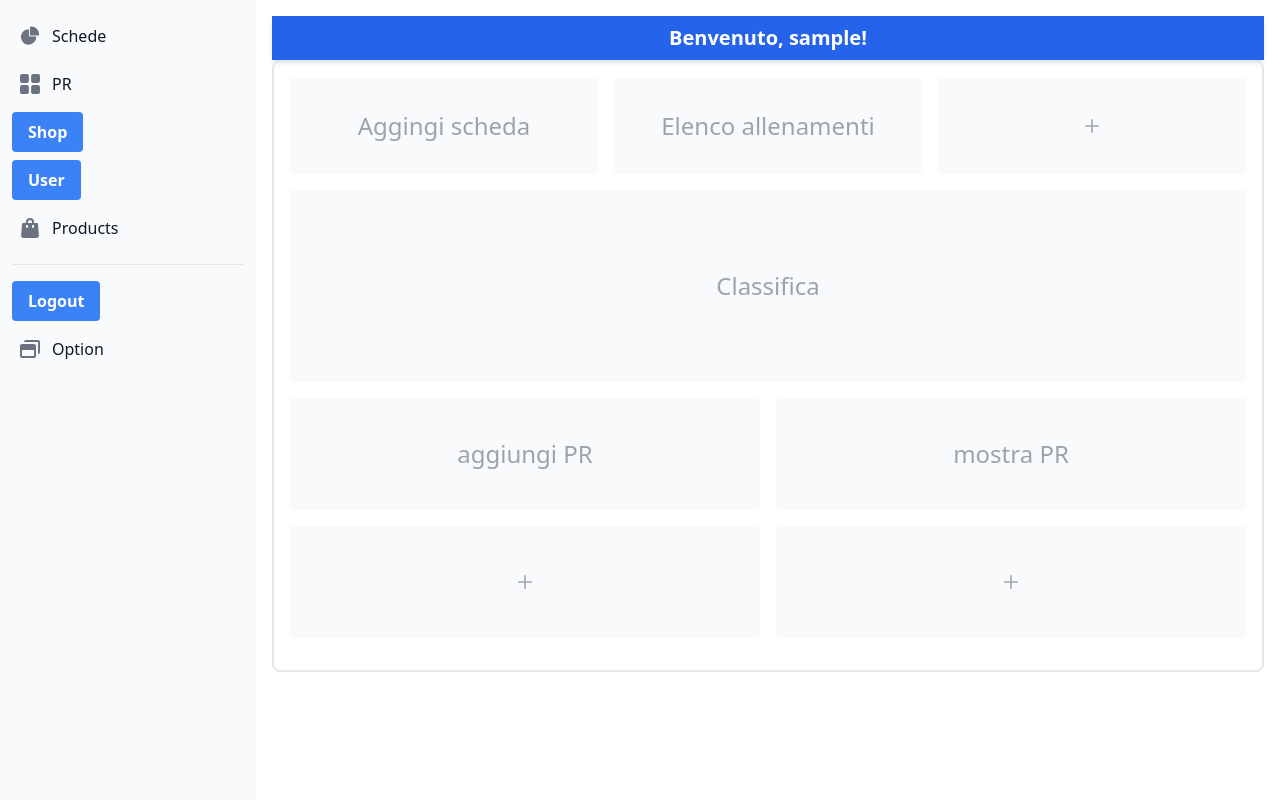
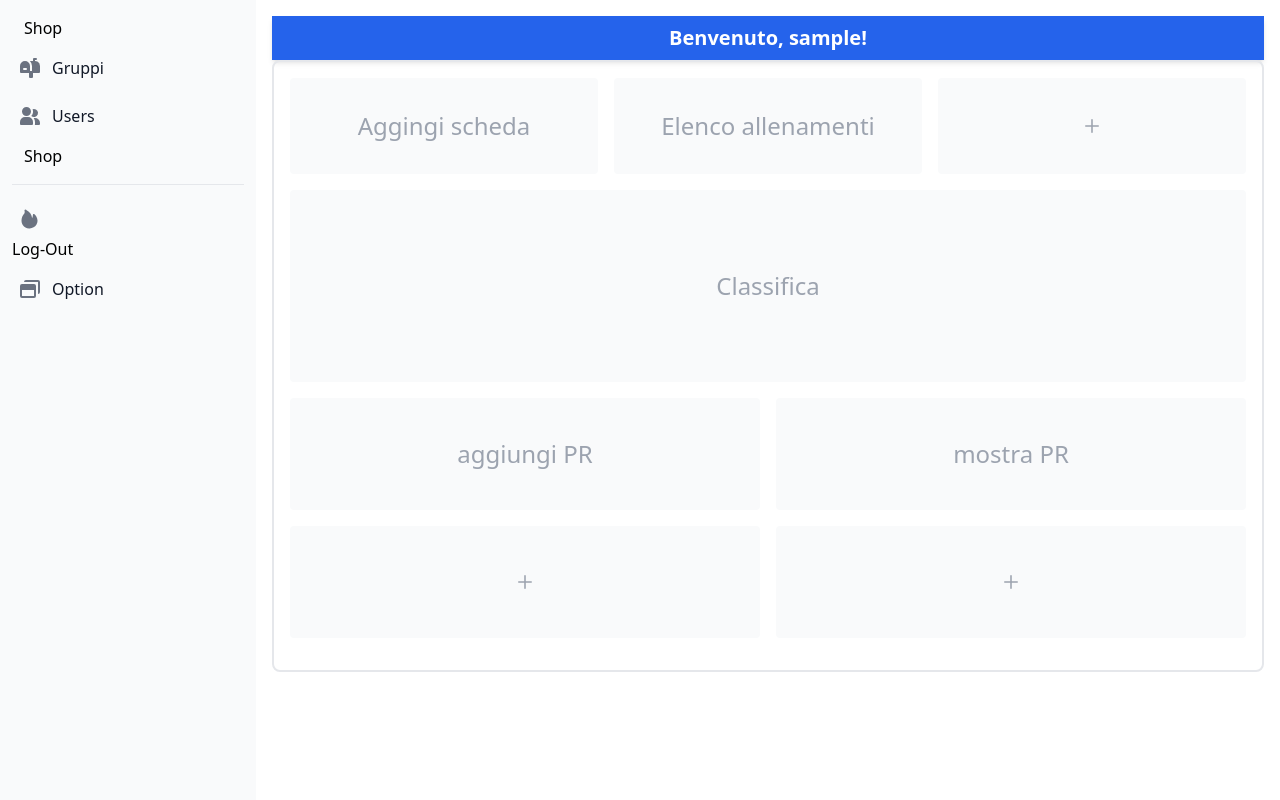
Before and after one commit to SarnicoMarco/SIto_fitness, a Flask app: page /home in a window 1280 px wide. Run offline with Flask 3, Linux system fonts and the light colour scheme; a user stored in the database is signed in; some libraries are stand-ins or nearby versions.

Commit message:
aggiunta prodotti shop

```diff
--- a/main.py
+++ b/main.py
@@ -299,5 +299,20 @@ def utente():
     # Renderizza la pagina HTML con i dati dell'utente e dell'account
     return render_template('utente.html', utente=utente, account=account)
 
+
+def get_prodotti():
+    conn = sq.connect('db.sqlite3')
+    cursor = conn.cursor()
+    cursor.execute("SELECT * FROM Prodotto")
+    prodotti = cursor.fetchall()
+    conn.close()
+    return prodotti
+
+@app.route('/shop')
+def shop():
+    prodotti = get_prodotti()
+    return render_template('shop.html', prodotti=prodotti)
+
+
 if __name__ == '__main__':
     app.run(debug=True)
--- a/templates/home.html
+++ b/templates/home.html
@@ -21,46 +21,36 @@
     <div class="h-full px-3 py-4 overflow-y-auto bg-gray-50 dark:bg-gray-800">
        <ul class="space-y-2 font-medium">
           <li>
+            <span class="ms-3"><a href="/shop">Shop</a></span>
+          </li>
+          <li>
              <a href="#" class="flex items-center p-2 text-gray-900 rounded-lg dark:text-white hover:bg-gray-100 dark:hover:bg-gray-700 group">
-                <svg class="w-5 h-5 text-gray-500 transition duration-75 dark:text-gray-400 group-hover:text-gray-900 dark:group-hover:text-white" aria-hidden="true" xmlns="http://www.w3.org/2000/svg" fill="currentColor" viewBox="0 0 22 21">
-                   <path d="M16.975 11H10V4.025a1 1 0 0 0-1.066-.998 8.5 8.5 0 1 0 9.039 9.039.999.999 0 0 0-1-1.066h.002Z"/>
-                   <path d="M12.5 0c-.157 0-.311.01-.565.027A1 1 0 0 0 11 1.02V10h8.975a1 1 0 0 0 1-.935c.013-.188.028-.374.028-.565A8.51 8.51 0 0 0 12.5 0Z"/>
+                <svg class="flex-shrink-0 w-5 h-5 text-gray-500 transition duration-75 dark:text-gray-400 group-hover:text-gray-900 dark:group-hover:text-white" aria-hidden="true" xmlns="http://www.w3.org/2000/svg" fill="currentColor" viewBox="0 0 20 20">
+                   <path d="m17.418 3.623-.018-.008a6.713 6.713 0 0 0-2.4-.569V2h1a1 1 0 1 0 0-2h-2a1 1 0 0 0-1 1v2H9.89A6.977 6.977 0 0 1 12 8v5h-2V8A5 5 0 1 0 0 8v6a1 1 0 0 0 1 1h8v4a1 1 0 0 0 1 1h2a1 1 0 0 0 1-1v-4h6a1 1 0 0 0 1-1V8a5 5 0 0 0-2.582-4.377ZM6 12H4a1 1 0 0 1 0-2h2a1 1 0 0 1 0 2Z"/>
                 </svg>
-                <span class="ms-3">Schede</span>
+                <span class="flex-1 ms-3 whitespace-nowrap">Gruppi</span>
              </a>
           </li>
           <li>
              <a href="#" class="flex items-center p-2 text-gray-900 rounded-lg dark:text-white hover:bg-gray-100 dark:hover:bg-gray-700 group">
-                <svg class="flex-shrink-0 w-5 h-5 text-gray-500 transition duration-75 dark:text-gray-400 group-hover:text-gray-900 dark:group-hover:text-white" aria-hidden="true" xmlns="http://www.w3.org/2000/svg" fill="currentColor" viewBox="0 0 18 18">
-                   <path d="M6.143 0H1.857A1.857 1.857 0 0 0 0 1.857v4.286C0 7.169.831 8 1.857 8h4.286A1.857 1.857 0 0 0 8 6.143V1.857A1.857 1.857 0 0 0 6.143 0Zm10 0h-4.286A1.857 1.857 0 0 0 10 1.857v4.286C10 7.169 10.831 8 11.857 8h4.286A1.857 1.857 0 0 0 18 6.143V1.857A1.857 1.857 0 0 0 16.143 0Zm-10 10H1.857A1.857 1.857 0 0 0 0 11.857v4.286C0 17.169.831 18 1.857 18h4.286A1.857 1.857 0 0 0 8 16.143v-4.286A1.857 1.857 0 0 0 6.143 10Zm10 0h-4.286A1.857 1.857 0 0 0 10 11.857v4.286c0 1.026.831 1.857 1.857 1.857h4.286A1.857 1.857 0 0 0 18 16.143v-4.286A1.857 1.857 0 0 0 16.143 10Z"/>
+                <svg class="flex-shrink-0 w-5 h-5 text-gray-500 transition duration-75 dark:text-gray-400 group-hover:text-gray-900 dark:group-hover:text-white" aria-hidden="true" xmlns="http://www.w3.org/2000/svg" fill="currentColor" viewBox="0 0 20 18">
+                   <path d="M14 2a3.963 3.963 0 0 0-1.4.267 6.439 6.439 0 0 1-1.331 6.638A4 4 0 1 0 14 2Zm1 9h-1.264A6.957 6.957 0 0 1 15 15v2a2.97 2.97 0 0 1-.184 1H19a1 1 0 0 0 1-1v-1a5.006 5.006 0 0 0-5-5ZM6.5 9a4.5 4.5 0 1 0 0-9 4.5 4.5 0 0 0 0 9ZM8 10H5a5.006 5.006 0 0 0-5 5v2a1 1 0 0 0 1 1h11a1 1 0 0 0 1-1v-2a5.006 5.006 0 0 0-5-5Z"/>
                 </svg>
-                <span class="flex-1 ms-3 whitespace-nowrap">PR</span>
+                <span class="flex-1 ms-3 whitespace-nowrap" href="/utente">Users</span>
              </a>
           </li>
           <li>
-            <button class="bg-blue-500 hover:bg-blue-700 text-white font-bold py-2 px-4 rounded" href="/shop">
-               Shop
-           </button>
-          </li>
-          <li>
-            <button class="bg-blue-500 hover:bg-blue-700 text-white font-bold py-2 px-4 rounded" href="/utente">
-               User
-           </button>
-          </li>
-          <li>
-             <a href="#" class="flex items-center p-2 text-gray-900 rounded-lg dark:text-white hover:bg-gray-100 dark:hover:bg-gray-700 group">
-                <svg class="flex-shrink-0 w-5 h-5 text-gray-500 transition duration-75 dark:text-gray-400 group-hover:text-gray-900 dark:group-hover:text-white" aria-hidden="true" xmlns="http://www.w3.org/2000/svg" fill="currentColor" viewBox="0 0 18 20">
-                   <path d="M17 5.923A1 1 0 0 0 16 5h-3V4a4 4 0 1 0-8 0v1H2a1 1 0 0 0-1 .923L.086 17.846A2 2 0 0 0 2.08 20h13.84a2 2 0 0 0 1.994-2.153L17 5.923ZM7 9a1 1 0 0 1-2 0V7h2v2Zm0-5a2 2 0 1 1 4 0v1H7V4Zm6 5a1 1 0 1 1-2 0V7h2v2Z"/>
-                </svg>
-                <span class="flex-1 ms-3 whitespace-nowrap">Products</span>
-             </a>
+            <span class="ms-3"><a href="/shop">Shop</a></span>
           </li>
        </ul>
        <ul class="pt-4 mt-4 space-y-2 font-medium border-t border-gray-200 dark:border-gray-700">
           <li>
-            <button class="bg-blue-500 hover:bg-blue-700 text-white font-bold py-2 px-4 rounded" href="/logout">
-               Logout
-           </button>
+             <a href="#" class="flex items-center p-2 text-gray-900 transition duration-75 rounded-lg hover:bg-gray-100 dark:hover:bg-gray-700 dark:text-white group">
+                <svg class="flex-shrink-0 w-5 h-5 text-gray-500 transition duration-75 dark:text-gray-400 group-hover:text-gray-900 dark:group-hover:text-white" aria-hidden="true" xmlns="http://www.w3.org/2000/svg" fill="currentColor" viewBox="0 0 17 20">
+                   <path d="M7.958 19.393a7.7 7.7 0 0 1-6.715-3.439c-2.868-4.832 0-9.376.944-10.654l.091-.122a3.286 3.286 0 0 0 .765-3.288A1 1 0 0 1 4.6.8c.133.1.313.212.525.347A10.451 10.451 0 0 1 10.6 9.3c.5-1.06.772-2.213.8-3.385a1 1 0 0 1 1.592-.758c1.636 1.205 4.638 6.081 2.019 10.441a8.177 8.177 0 0 1-7.053 3.795Z"/>
+                </svg>
+                <span class="ms-3"><a href="/logout">Log-Out</a></span>
+             </a>
           </li>
 
           <li>
```
Also changed, not shown: setUpproduct.sql (added, +7 -0 lines), templates/shop.html (added, +28 -0 lines), db.sqlite3, static/img/corda.jpg (added), static/img/fascia.jpg (added), static/img/guanti.jpg (added), static/img/peso.jpg (added), static/img/tren.jpg (added).
